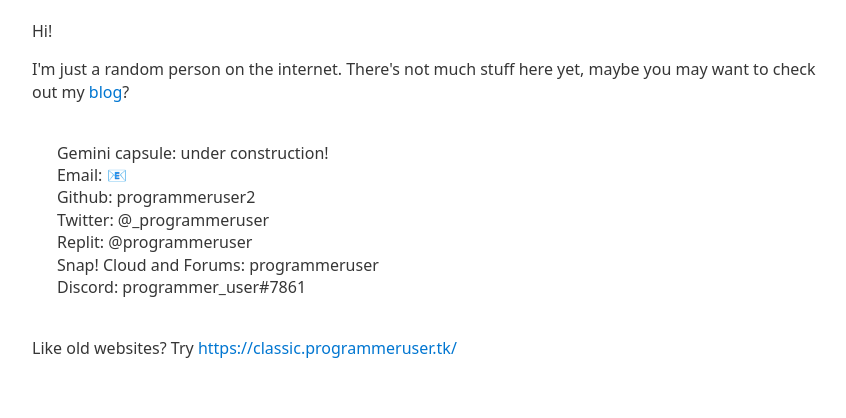
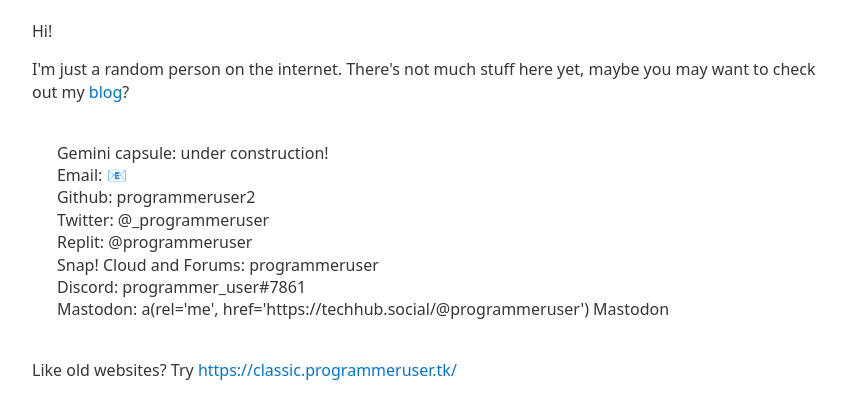
Before and after one commit to programmeruser2/old-website, a website: page src/index.pug in a window 1280 px wide. Shown: the whole page, without its empty margins (208-1054 px from the left). Drawn offline with nearby package versions, Linux system fonts and the light colour scheme; files that its build step writes are made by us from their sources.

Commit message:
Update index.pug

```diff
--- a/src/index.pug
+++ b/src/index.pug
@@ -16,6 +16,7 @@ block content
         | Replit: @programmeruser
         | Snap! Cloud and Forums: programmeruser
         | Discord: programmer_user#7861
+        | Mastodon: a(rel='me', href='https://techhub.social/@programmeruser') Mastodon
     p
         | Like old websites? Try
         a(href='https://classic.programmeruser.tk/') https://classic.programmeruser.tk/
```
